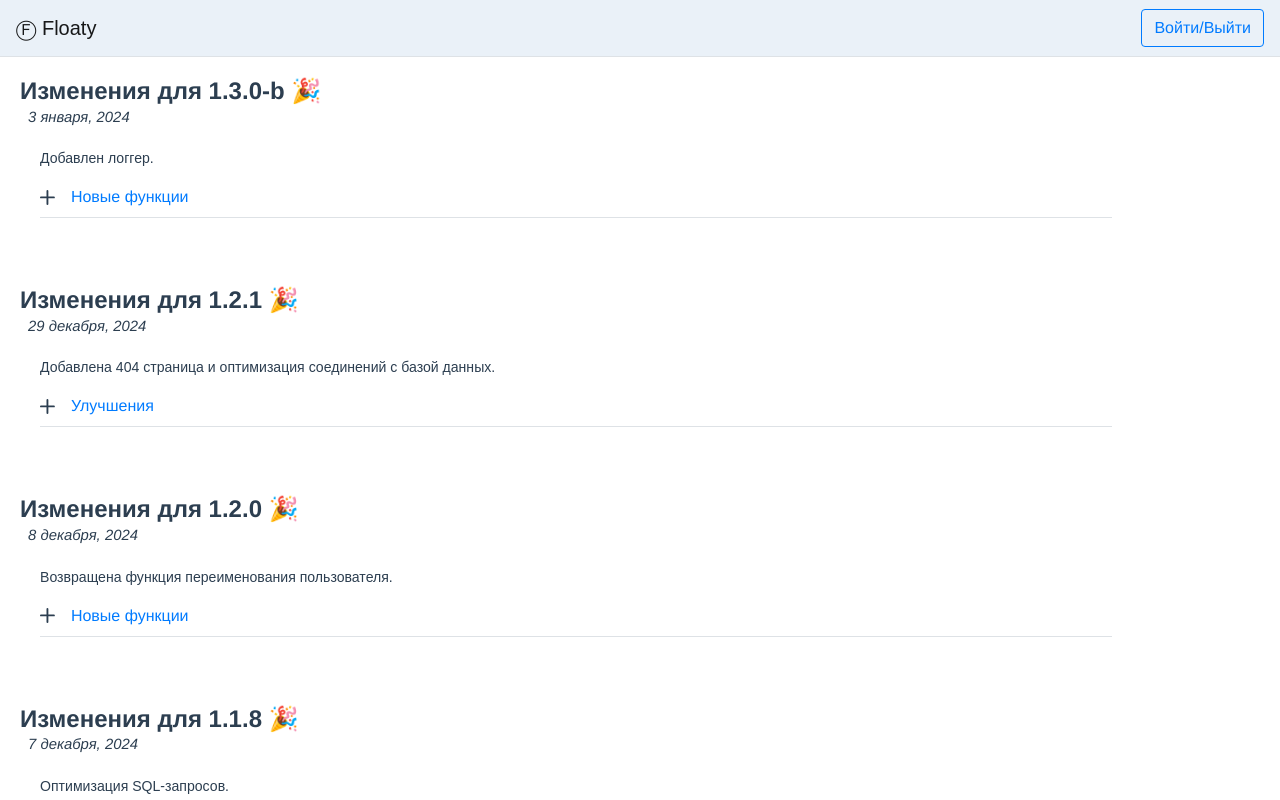
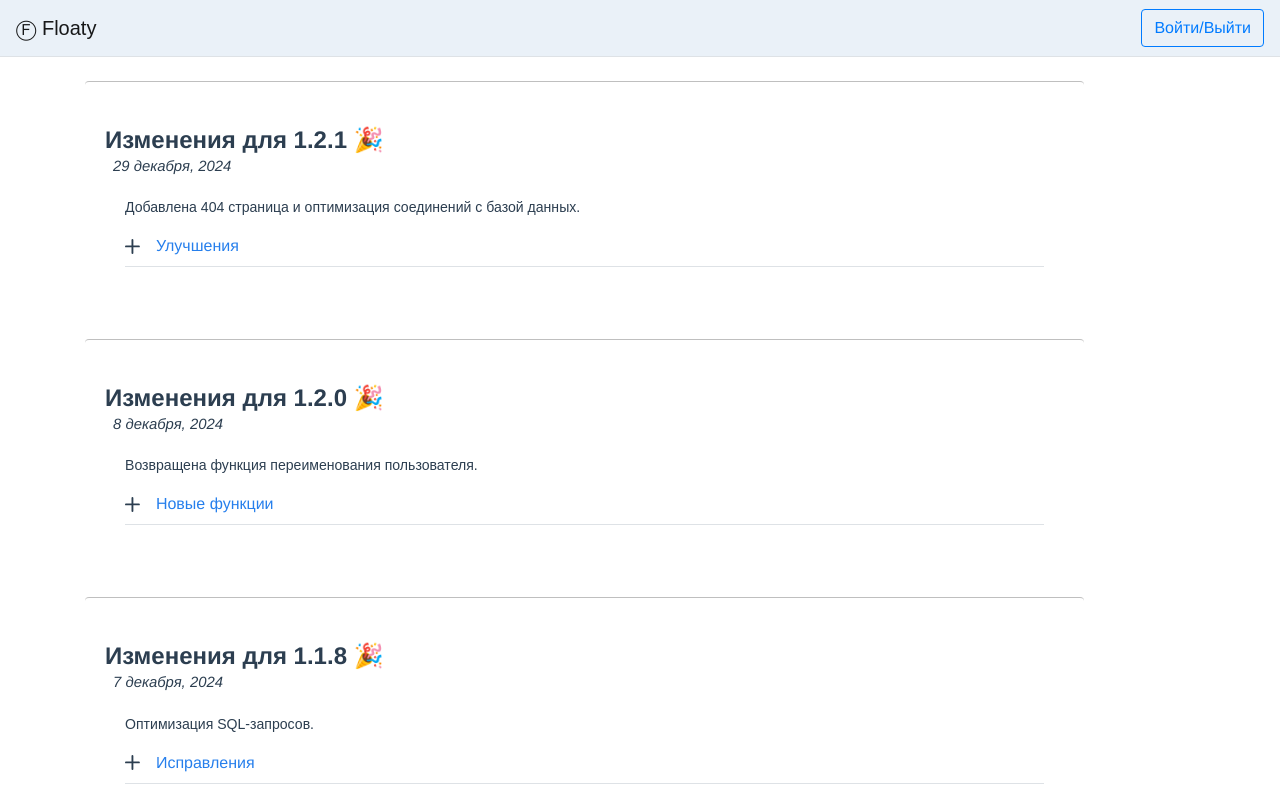
Before and after one commit to gOradef/Floaty, a Vue app in the folder front/: page /release-notes in a window 1280 px wide. Shown: the top 800 px of the page. Built offline with nearby package versions, Linux system fonts and the light colour scheme.

Commit message:
[design] release notes page seperator lines

```diff
--- a/front/src/components/footer.vue
+++ b/front/src/components/footer.vue
@@ -1,7 +1,10 @@
 
 <template>
-  <b-card-footer>
-    <p>&copy; 2024 Floaty. All rights reserved.</p>
+  <b-card-footer class="d-inline-flex w-100" style="justify-content: space-between;">
+      <p class="mb-0">Floaty | 2025 </p>
+      <div id="useful-links" class="mr-3">
+        <a class="link-btn" href="/release-notes">Обновления</a>
+      </div>
   </b-card-footer>
 </template>
 
@@ -12,5 +15,8 @@ export default {
 </script>
 
 <style scoped>
-
+  .link-btn {
+    text-decoration: none;
+    color: #2b91ef;
+  }
 </style>
--- a/front/src/views/ReleaseNotes.vue
+++ b/front/src/views/ReleaseNotes.vue
@@ -1,11 +1,11 @@
 <template>
-  <div>
+  <b-container class="d-flex flex-column">
     <div
       id="versionContainer"
       v-for="(versionData, versionKey) in versions"
       :key="versionKey"
     >
-      <b-card style="width: 90%; font-size: 0.93rem" class="border-0">
+      <b-card style="width: 90%; font-size: 0.93rem; border: none; border-top: 1px solid rgba(0,0,0,0.25);" class="mt-4 pt-4">
         <h4 class="mb-0 pb-0">
           <b> Изменения для {{ versionKey }} 🎉 </b>
         </h4>
@@ -126,7 +126,7 @@
         </b-card-body>
       </b-card>
     </div>
-  </div>
+  </b-container>
 </template>
 
 <script>
@@ -135,11 +135,11 @@ export default {
   data() {
     return {
       versions: {
-        "1.3.0-b": {
-          date: "3 января, 2024",
-          description: "Добавлен логгер.",
-          features: ["Добавлен логгер."],
-        },
+        // "1.3.0-b": {
+        //   date: "3 января, 2024",
+        //   description: "Добавлен логгер.",
+        //   features: ["Добавлен логгер."],
+        // },
         "1.2.1": {
           date: "29 декабря, 2024",
           description:
@@ -284,4 +284,8 @@ export default {
   color: gray;
   font-size: 0.85rem;
 }
+.collapses div div a {
+  text-decoration: none;
+  color: #267fec;
+}
 </style>
```
